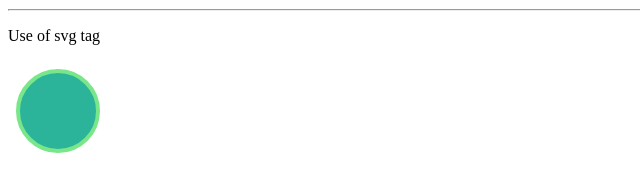
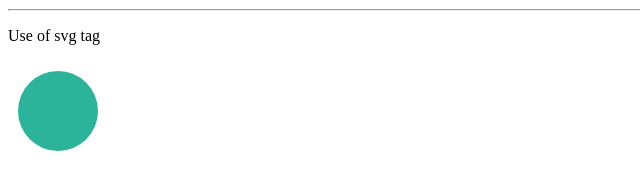
Before and after one commit to clarissagtz/HW4-JS, a plain HTML site: page experiments.html in a window 1280 px wide. Shown: the part 1297-1488 px from the top of the page, 0-640 px from the left. Drawn offline with Linux system fonts and the light colour scheme.

Commit message:
last change

```diff
--- a/experiments.html
+++ b/experiments.html
@@ -82,7 +82,7 @@ it preserves the spaces and all
         <p>Use of svg tag </p>
         <div>
         <svg width="100">
-            <circle cx="50" cy="50" r="40" stroke="#79E789 " stroke-width="4" fill="#2BB499 " />
+            <circle cx="50" cy="50" r="40" stroke-width="4" fill="#2BB499 " />
         </svg>
         </div>
 
```
